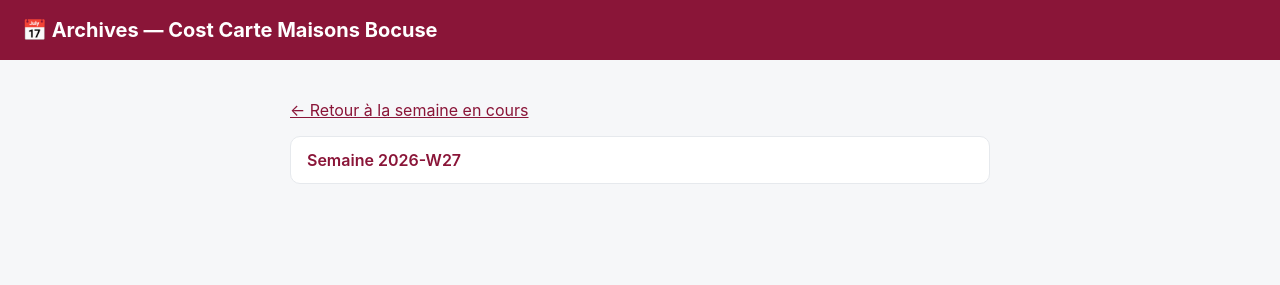
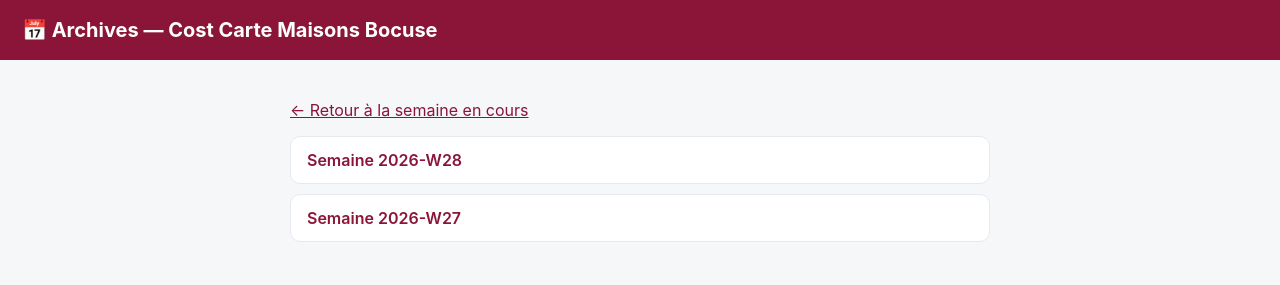
Before and after one commit to ABrugnoli9/MAJMenuBocuse, a plain HTML site: page archives/index.html in a window 1280 px wide. Drawn offline with Linux system fonts and the light colour scheme.

Commit message:
MAJ liste archives

```diff
--- a/archives/index.html
+++ b/archives/index.html
@@ -13,5 +13,6 @@
 <div class="wrap">
  <p><a class="retour" href="../index.html">← Retour à la semaine en cours</a></p>
  <ul>
+<li><a href="cost-carte-2026-W28.html">Semaine 2026-W28</a></li>
 <li><a href="cost-carte-2026-W27.html">Semaine 2026-W27</a></li>
 </ul></div></body></html>
```
